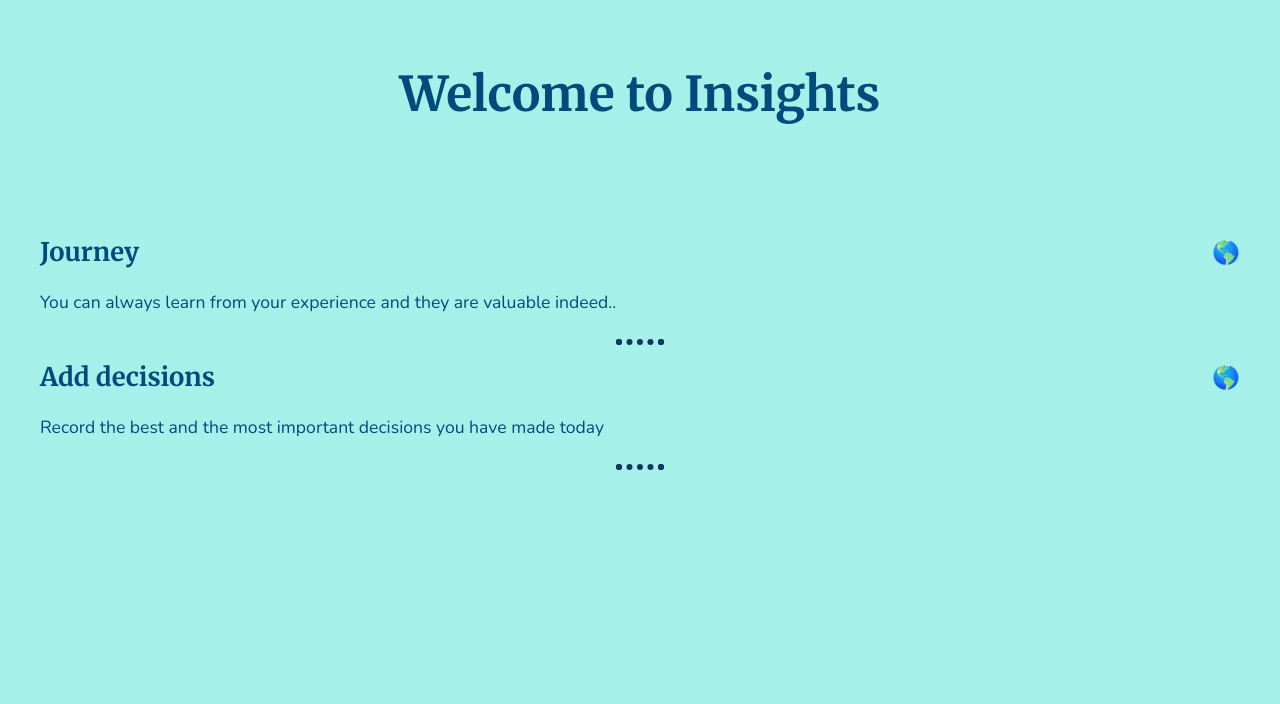
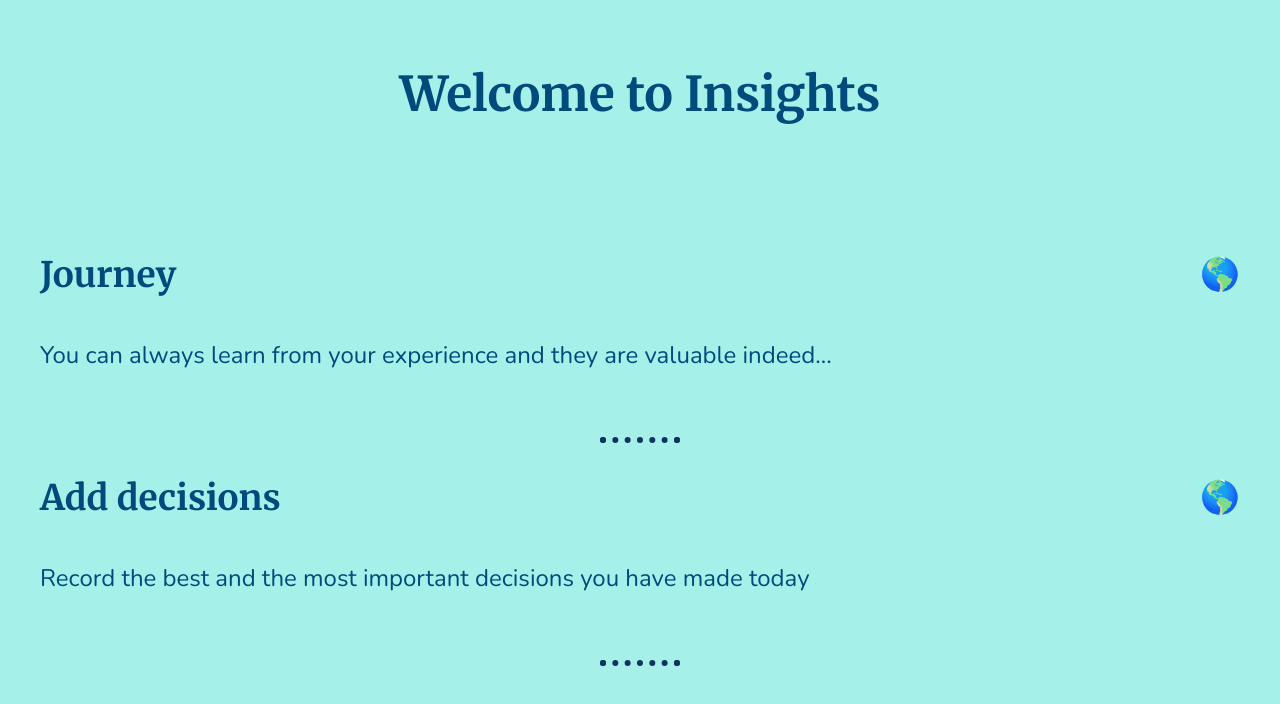
Before and after one commit to chriskokc/react-decision-making, a React (Create React App) app: page /react-decision-making in a window 1280 px wide. Shown: the top 704 px of the page. Built offline with nearby package versions, Linux system fonts and the light colour scheme; no server answers; the HTML template or start-up script is replaced by a standard one.

Commit message:
added media queries to Section.

```diff
--- a/src/components/Section/Section.scss
+++ b/src/components/Section/Section.scss
@@ -32,3 +32,53 @@
         margin: 1.5rem auto 0;
     }
 }
+
+@media screen and (min-width: $tablet-breakpoint) {
+    .section {
+        &__container {
+            .section__heading {
+                font-size: 2rem;
+                margin: 2rem 0;
+            }
+
+            .section__link {
+                font-size: 1.8rem;
+            }
+        }
+
+        &__description {
+            font-size: 1.3rem;
+            margin: 0.5rem auto;
+        }
+
+        &__hr {
+            width: 5rem;
+            margin: 2.5rem auto 0;
+        }
+    }
+}
+
+@media screen and (min-width: $desktop-breakpoint) {
+    .section {
+        &__container {
+            .section__heading {
+                font-size: 2.2rem;
+                margin: 2rem 0;
+            }
+
+            .section__link {
+                font-size: 2rem;
+            }
+        }
+
+        &__description {
+            font-size: 1.5rem;
+            margin: 0.5rem auto;
+        }
+
+        &__hr {
+            width: 5rem;
+            margin: 4rem auto 0;
+        }
+    }
+}
--- a/src/pages/Home/Home.jsx
+++ b/src/pages/Home/Home.jsx
@@ -9,7 +9,7 @@ const Home = () => {
         <Section
           sectionTitle="Journey"
           sectionRoute="journey"
-          sectionDescription="You can always learn from your experience and they are valuable indeed.."
+          sectionDescription="You can always learn from your experience and they are valuable indeed..."
         />
         <Section
           sectionTitle="Add decisions"
```
